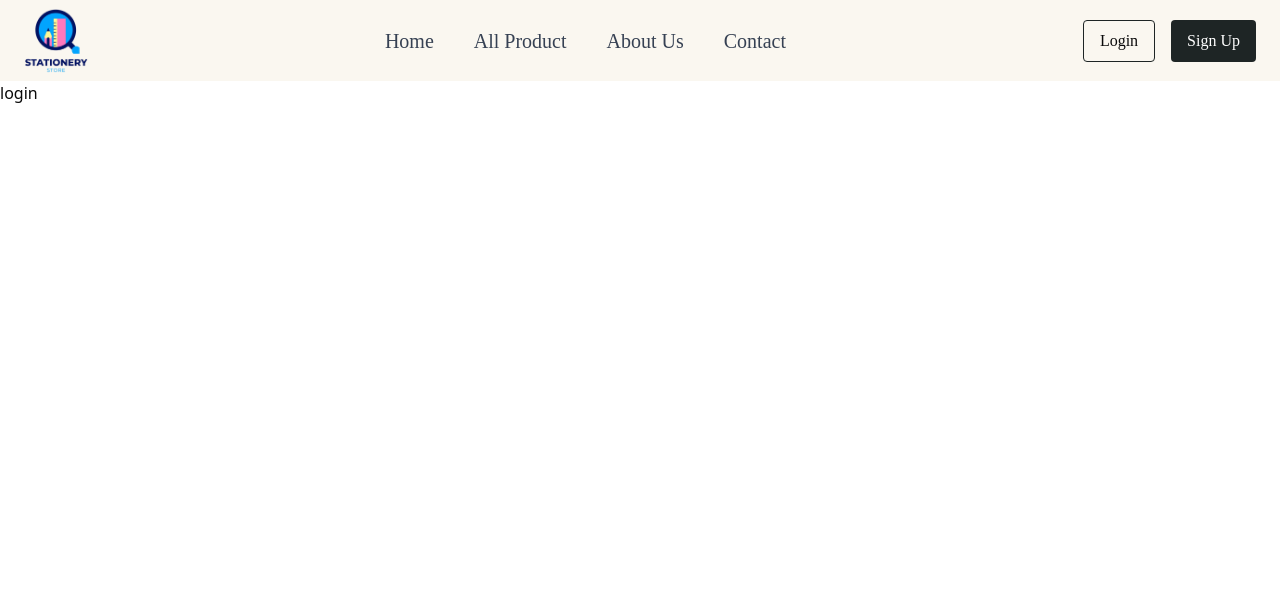
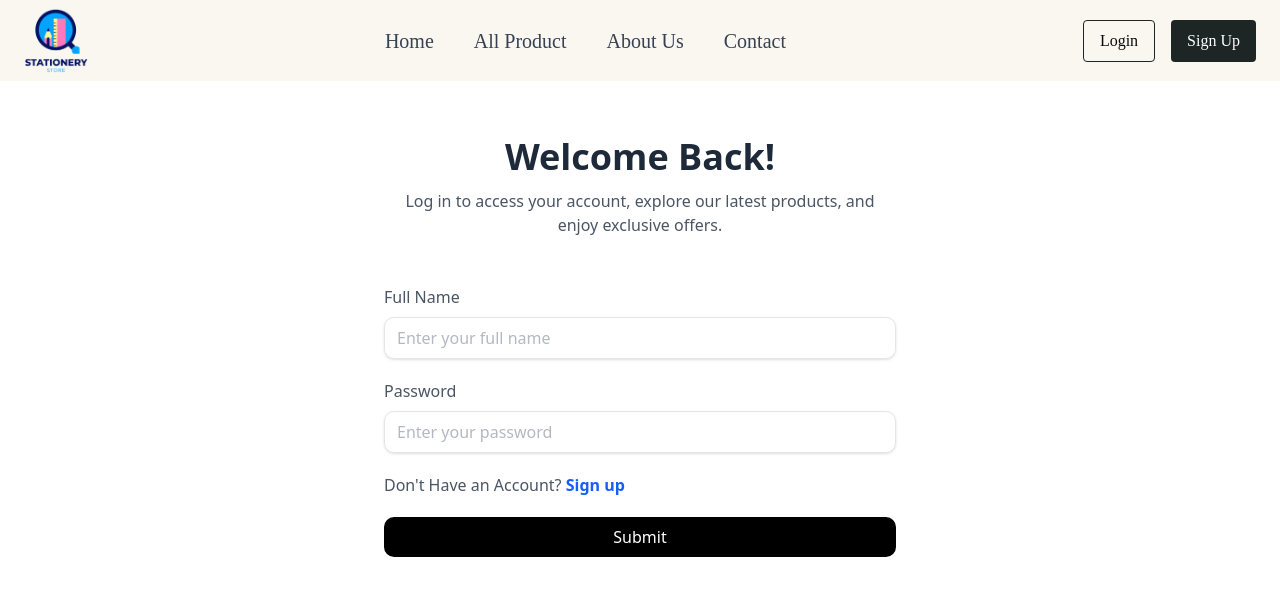
Before and after one commit to smhasanjamil/stationary-shop, a React (Vite) app in the folder client/: page /login in a window 1280 px wide. Shown: the top 596 px of the page. Built offline with nearby package versions, Linux system fonts and the light colour scheme.

Commit message:
Login form create

```diff
--- a/client/src/pages/auth/Login.tsx
+++ b/client/src/pages/auth/Login.tsx
@@ -1,9 +1,61 @@
+import { Link } from "react-router-dom";
 
 const login = () => {
     return (
-        <div>
-            login
-        </div>
+        <div className="py-14">
+                   <div className="max-w-screen-xl mx-auto px-4 text-gray-600 md:px-8">
+                       <div className="max-w-lg mx-auto space-y-3 sm:text-center">
+                           <p className="text-gray-800 text-3xl font-semibold sm:text-4xl">
+                           Welcome Back!
+                           </p>
+                           <p>
+                           Log in to access your account, explore our latest products, and enjoy exclusive offers.
+                           </p>
+                       </div>
+                       <div className="mt-12 max-w-lg mx-auto">
+                           <form
+
+                               className="space-y-5"
+                           >
+
+                               <div>
+                                   <label className="font-medium">
+                                       Full Name
+                                   </label>
+                                   <input
+                                       type="text"
+                                       required
+                                       className="w-full mt-2 px-3 py-2 text-gray-500 bg-transparent outline-none border focus:border-gray-700 shadow-sm rounded-lg"
+                                       placeholder="Enter your full name"
+                                   />
+                               </div>
+
+                               <div>
+                                   <label className="font-medium">
+                                       Password
+                                   </label>
+                                   <input
+                                       type="password"
+                                       required
+                                       className="w-full mt-2 px-3 py-2 text-gray-500 bg-transparent outline-none border focus:border-gray-700 shadow-sm rounded-lg"
+                                       placeholder="Enter your password"
+                                   />
+                               </div>
+
+                               <div>
+                                   <p className="w-full mt-2 font-medium">Don't Have an Account? <span className="font-bold text-blue-600"> <Link to="/signup">Sign up</Link> </span></p>
+                               </div>
+
+                               <button
+                                   className="w-full px-4 py-2 text-white font-medium bg-black hover:bg-gray-700 active:bg-gray-700 rounded-lg duration-150"
+                               >
+                                   Submit
+                               </button>
+                           </form>
+
+                       </div>
+                   </div>
+               </div>
     );
 };
 
--- a/client/src/pages/auth/SignUp.tsx
+++ b/client/src/pages/auth/SignUp.tsx
@@ -1,6 +1,8 @@
+import { Link } from "react-router-dom";
+
 const signUp = () => {
     return (
-        <main className="py-14">
+        <div className="py-14">
             <div className="max-w-screen-xl mx-auto px-4 text-gray-600 md:px-8">
                 <div className="max-w-lg mx-auto space-y-3 sm:text-center">
                     <p className="text-gray-800 text-3xl font-semibold sm:text-4xl">
@@ -50,15 +52,20 @@ const signUp = () => {
                             />
                         </div>
 
+                        <div>
+                            <p className="w-full mt-2 font-medium">Already have an account? <span className="font-bold text-blue-600"> <Link to="/login">Login</Link> </span></p>
+                        </div>
+
                         <button
                             className="w-full px-4 py-2 text-white font-medium bg-black hover:bg-gray-700 active:bg-gray-700 rounded-lg duration-150"
                         >
                             Submit
                         </button>
                     </form>
+
                 </div>
             </div>
-        </main>
+        </div>
     );
 };
 
```
